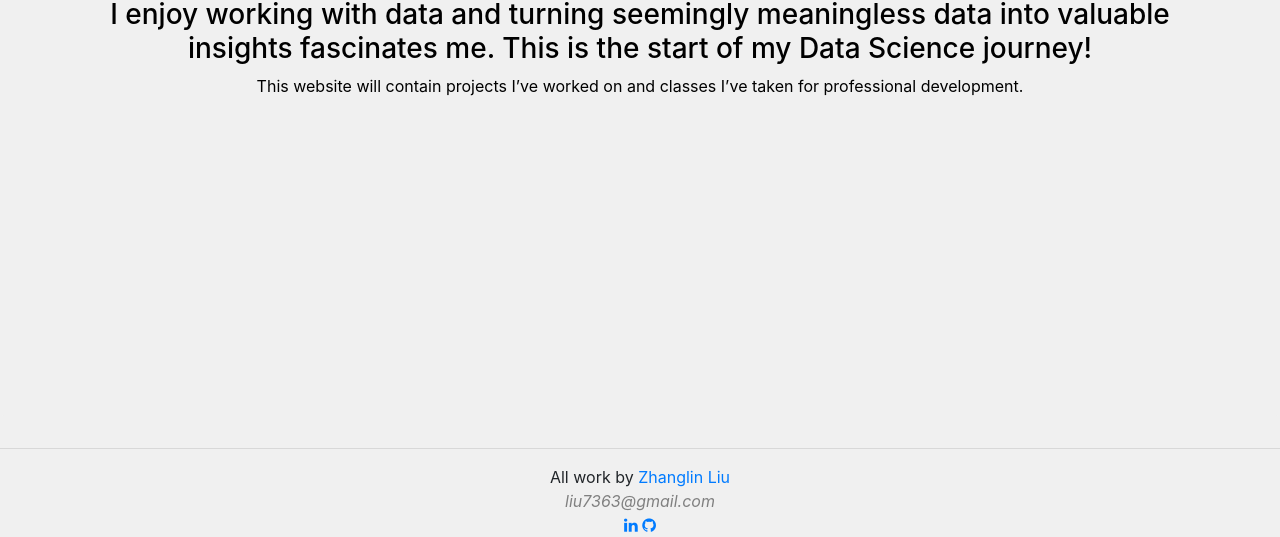
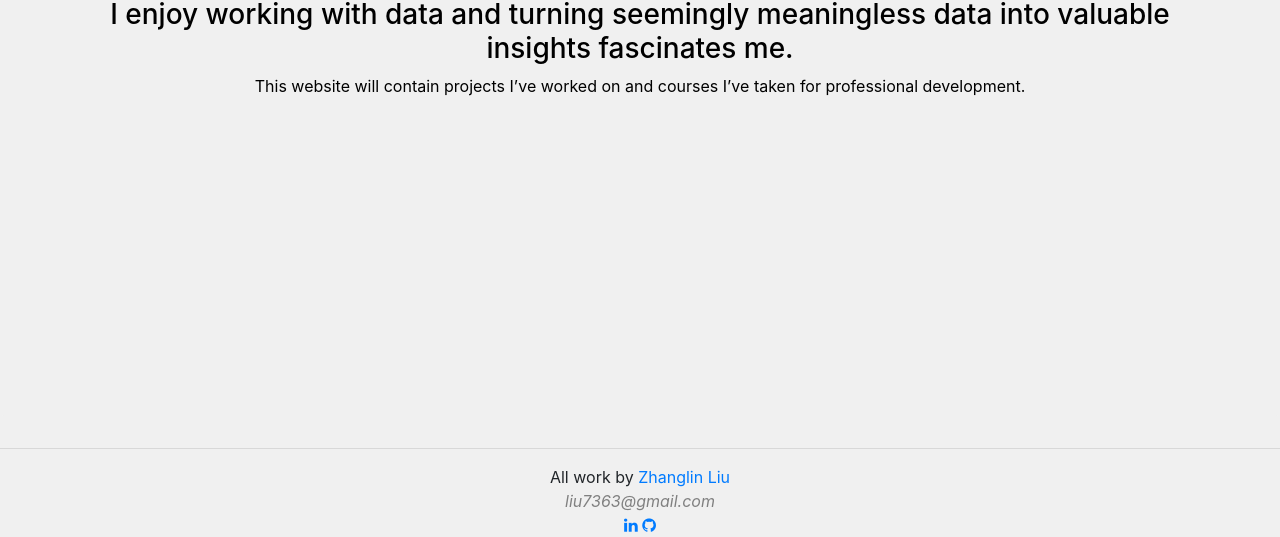
Before and after one commit to ELLE9/Elle9.github.io, a plain HTML site: page index.html in a window 1280 px wide. Shown: the part 404-941 px from the top of the page. Drawn offline with Linux system fonts and the light colour scheme.

Commit message:
update index

```diff
--- a/index.html
+++ b/index.html
@@ -40,9 +40,9 @@
     <br>
 <h1 id="hi-i-am-elle-liu"><a name="hi-i-am-elle-liu" href="#hi-i-am-elle-liu"></a>Hi I am Elle Liu</h1>
 <h2 id=""><a name="" href="#"></a> </h2>
-<h3 id="i-enjoy-working-with-data-and-turning-seemingly-meaningless-data-into-valuable-insights-fascinates-me.-this-is-the-start-of-my-data-science-journey!"><a name="i-enjoy-working-with-data-and-turning-seemingly-meaningless-data-into-valuable-insights-fascinates-me.-this-is-the-start-of-my-data-science-journey!" href="#i-enjoy-working-with-data-and-turning-seemingly-meaningless-data-into-valuable-insights-fascinates-me.-this-is-the-start-of-my-data-science-journey!"></a>I enjoy working with data and turning seemingly meaningless data into valuable insights fascinates me. This is the start of my Data Science journey!</h3>
+<h3 id="i-enjoy-working-with-data-and-turning-seemingly-meaningless-data-into-valuable-insights-fascinates-me."><a name="i-enjoy-working-with-data-and-turning-seemingly-meaningless-data-into-valuable-insights-fascinates-me." href="#i-enjoy-working-with-data-and-turning-seemingly-meaningless-data-into-valuable-insights-fascinates-me."></a>I enjoy working with data and turning seemingly meaningless data into valuable insights fascinates me.</h3>
 <h1 id=""><a name="" href="#"></a> </h1>
-<p>This website will contain projects I’ve worked on and classes I’ve taken for professional development.</p>
+<p>This website will contain projects I’ve worked on and courses I’ve taken for professional development.</p>
   </div> <!-- /.container -->
 </div>
 
```
Also changed, not shown: R_projects.html (+1 -1 lines).
